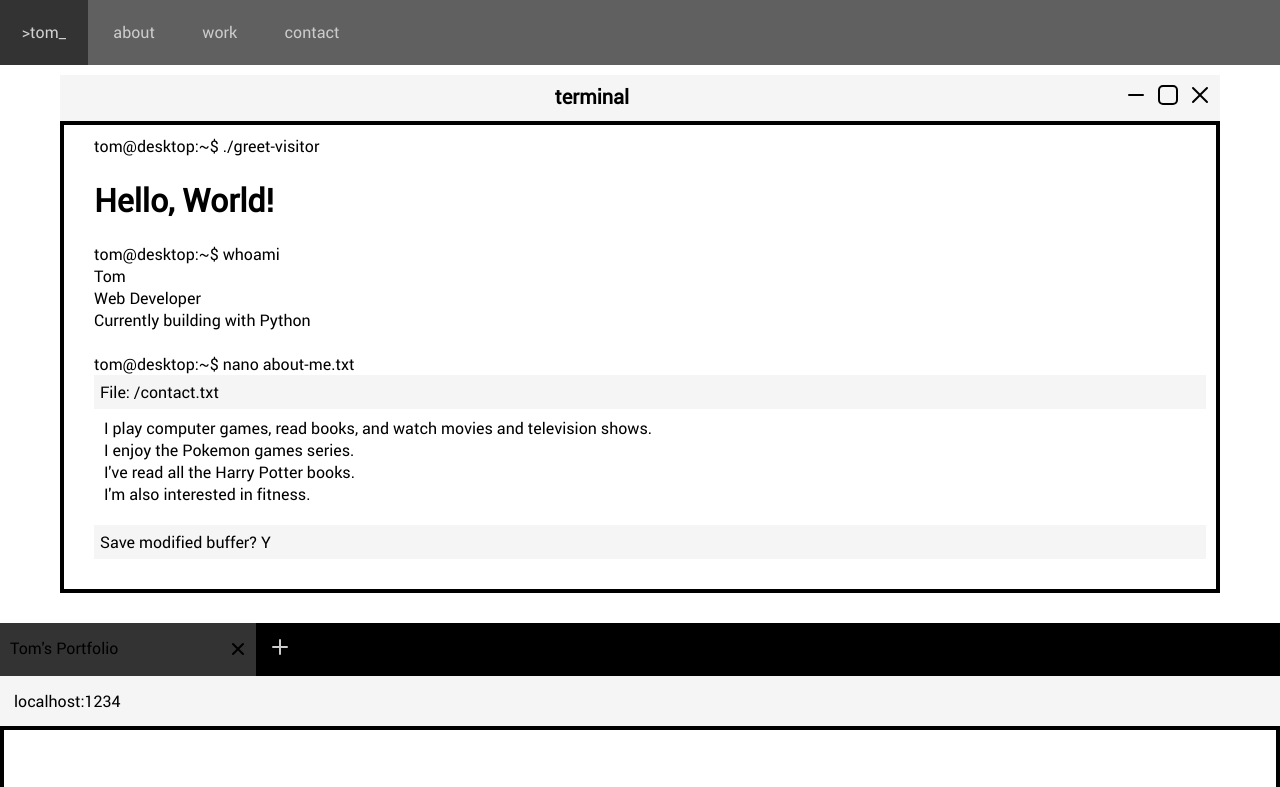
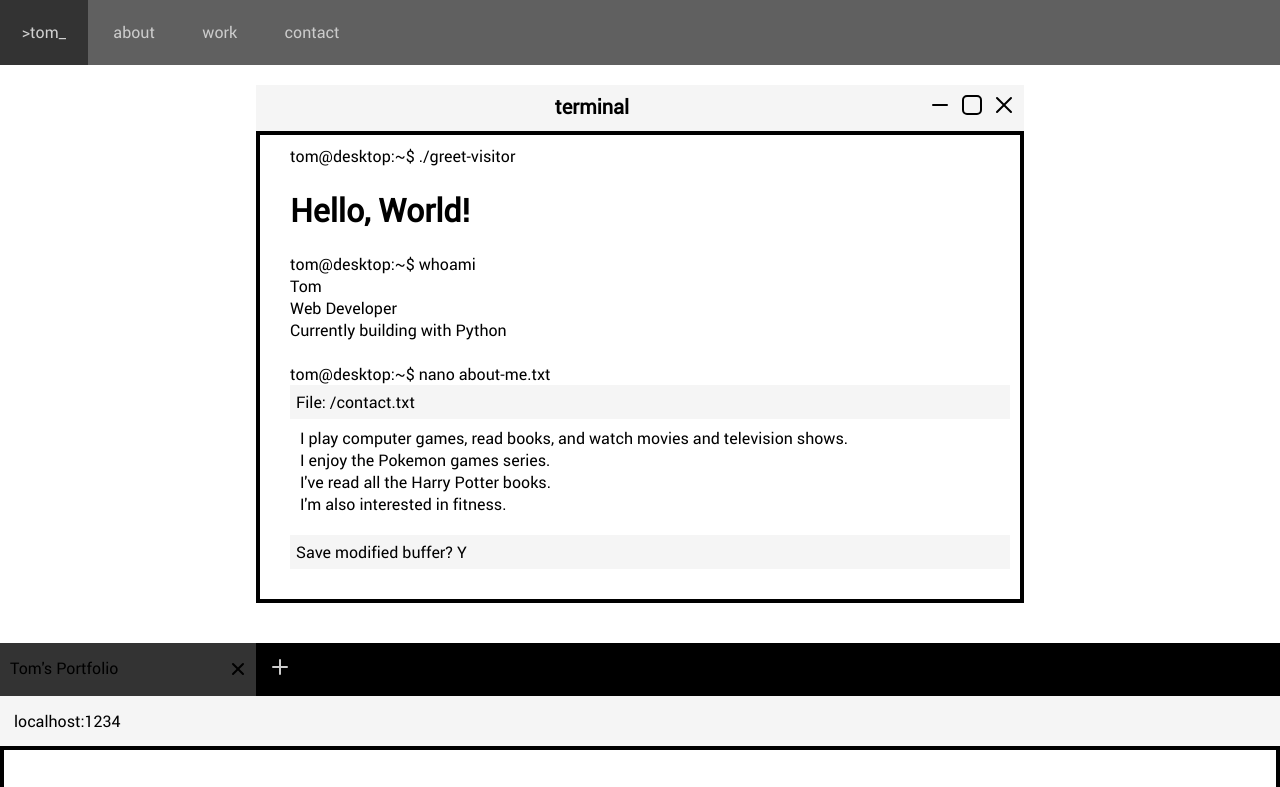
Before and after one commit to kormin/react-portfolio, a React (Create React App) app: page / in a window 1280 px wide. Shown: the top 787 px of the page. Built offline with nearby package versions, Linux system fonts and the light colour scheme.

Commit message:
edit home styles

```diff
--- a/src/components/Home.js
+++ b/src/components/Home.js
@@ -8,6 +8,8 @@ class Home extends Component {
     return (
       // Home
       <div id="home" className="row">
+        <div></div>
+        <div>
           <div className="terminal-titlebar">
             <b>terminal</b>
             <TitlebarOptions />
@@ -25,6 +27,8 @@ class Home extends Component {
             <br /><br />
             <About />
           </div>
+        </div>
+        <div></div>
 
       </div>
     );
--- a/src/main.css
+++ b/src/main.css
@@ -38,6 +38,12 @@ ul.taskbar > li > a:hover {
 }
 
 /* Home */
+#home {
+  display: grid;
+  padding-top: 20px;
+  padding-bottom: 20px;
+}
+
 /* Terminal */
 .terminal-titlebar {
   text-align: center;
@@ -177,7 +183,7 @@ ul.titlebar-options > li {
 
 @media (min-width: 576px) {
   #home {
-    padding: 10px 60px;
+    grid-template-columns: 1fr 6fr 1fr;
   }
 
   .terminal-content {
@@ -186,12 +192,20 @@ ul.titlebar-options > li {
 }
 
 @media (min-width: 768px) {
+  #home {
+    grid-template-columns: 2fr 8fr 2fr;
+  }
+
   .browser-titlebar {
     grid-template-columns: 4fr 6fr;
   }
 }
 
 @media (min-width: 992px) {
+  #home {
+    grid-template-columns: 2fr 6fr 2fr;
+  }
+
   .browser-titlebar {
     grid-template-columns: 2fr 8fr;
   }
```
Lines whose indentation alone changed are shown as unchanged.
